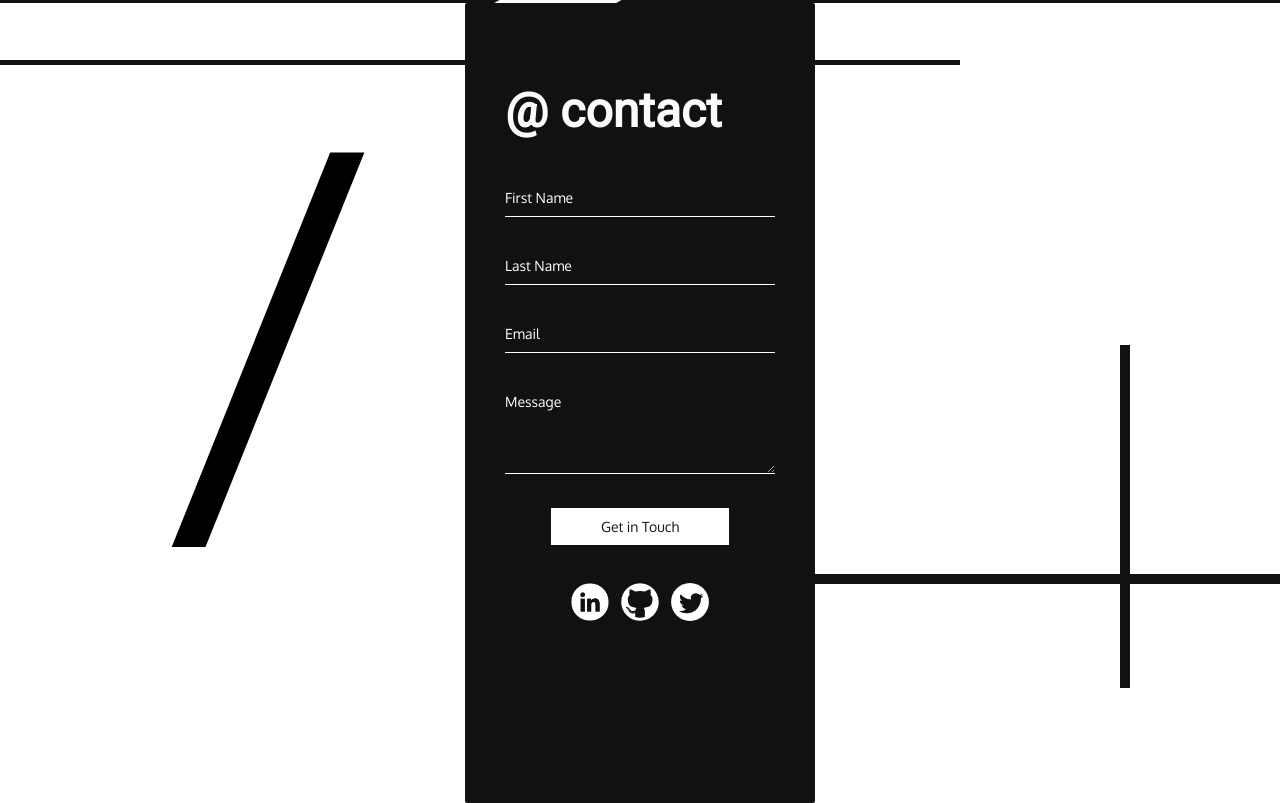
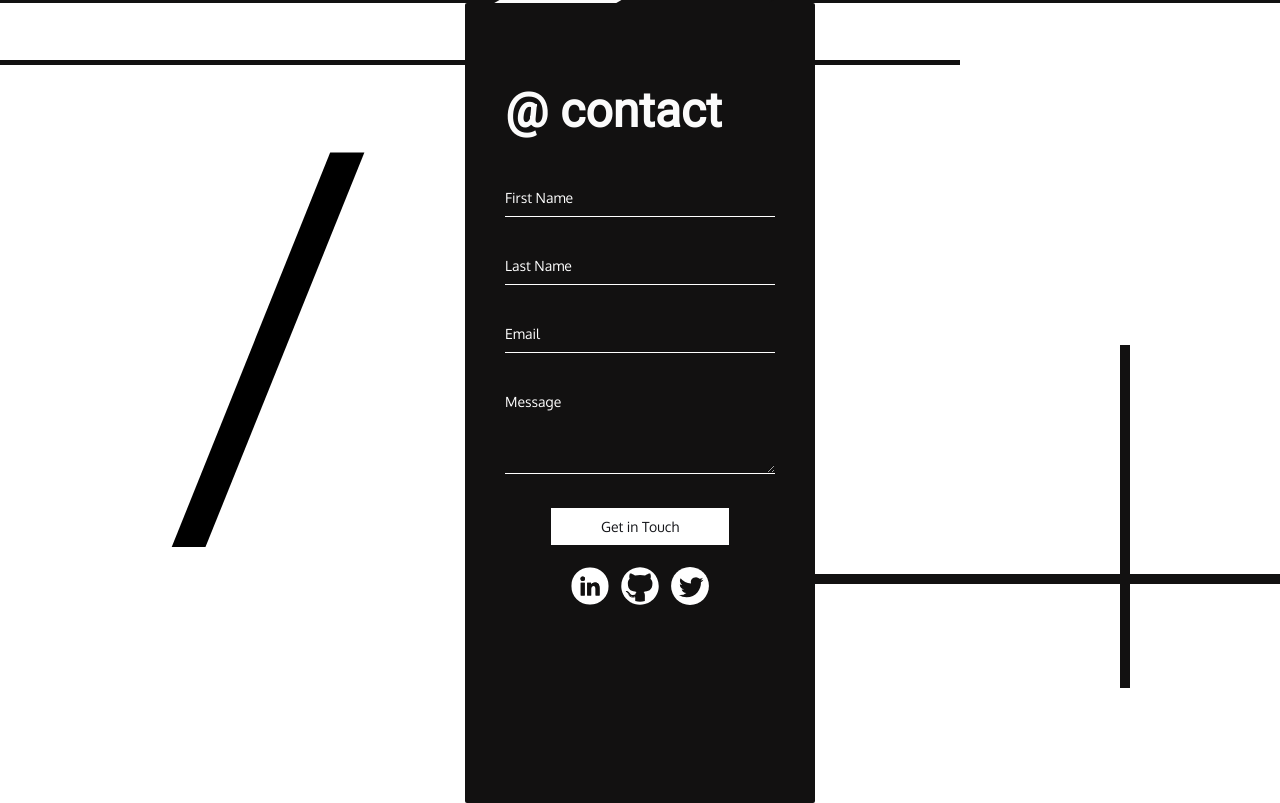
Before and after one commit to linda-lai/linda-lai.github.io, a plain HTML site: page index.html in a window 1280 px wide. Shown: the part 3564-4367 px from the top of the page. Drawn offline with nearby package versions, Linux system fonts and the light colour scheme.

Commit message:
Fix social links padding visual bug

```diff
--- a/style.css
+++ b/style.css
@@ -682,11 +682,11 @@ nav a {
 .social-links {
     /* grid-area: footer; */
     grid-column: 2 / 4;
-    grid-row: 12;
+    grid-row: 11 / 12;
     z-index: 1;
     display: flex;
     justify-content: center;
-    padding: 2em;
+    padding: 1em;
 }
 
 /* CONTACT GRID ROW/COLUMN: Placement of the Netlify contact form */
```
